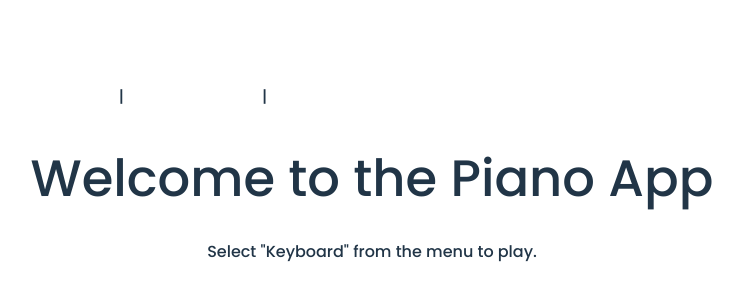
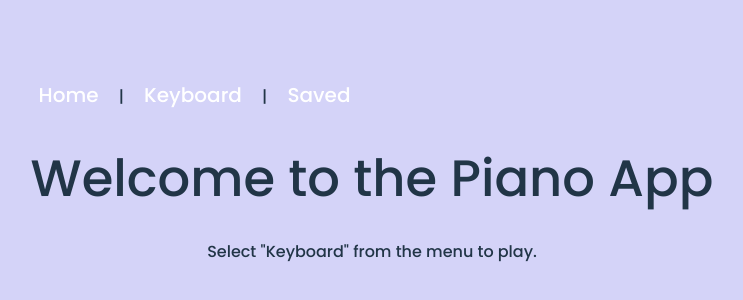
Before and after one commit to yivwon/geesehacks, a React (Vite) app in the folder music-app/frontend/: page / in a window 1280 px wide. Shown: the part 216-516 px from the top of the page, without its empty margins (268-1011 px from the left). Built offline with nearby package versions, Linux system fonts and the light colour scheme; a web font is replaced by a local one.

Commit message:
Update keyboard.css

```diff
--- a/music-app/frontend/src/style/keyboard.css
+++ b/music-app/frontend/src/style/keyboard.css
@@ -8,6 +8,7 @@ body {
     justify-content: center;
     align-items: center;
     font-family: "Poppins-Medium.ttf";
+    background-color: #D4D3F8;
 }
 .container {
     display: flex;
@@ -87,7 +88,7 @@ body {
 .save-button {
     padding: 10px 20px;
     background-color: transparent;
-    color: white;
+    color: rgb(174, 170, 170);
     border: 2px solid white;
     border-radius: 4px;
     cursor: pointer;
```
